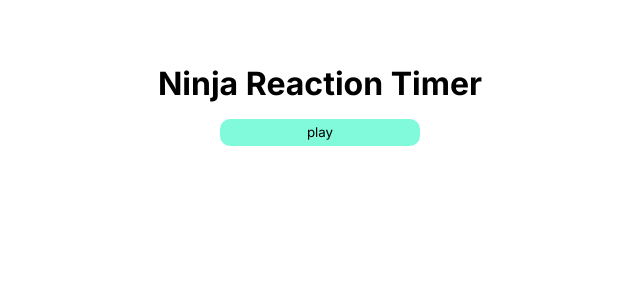
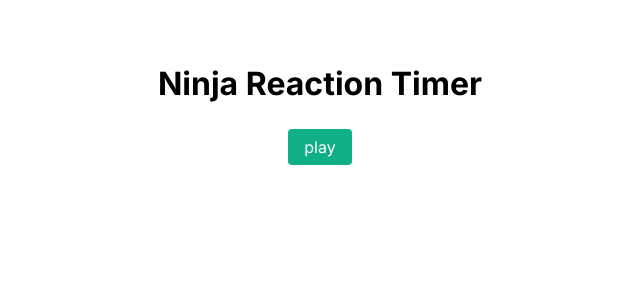
Before and after one commit to WaltsonZh/VueTutorial, a Vue app in the folder ReactionTimer/: page / in a window 1280 px wide. Shown: the top 300 px of the page, without its empty margins (320-960 px from the left). Built offline with nearby package versions, Linux system fonts and the light colour scheme.

Commit message:
lesson 6: final touches -- project completed

```diff
--- a/ReactionTimer/src/App.vue
+++ b/ReactionTimer/src/App.vue
@@ -2,7 +2,7 @@
   <h1>Ninja Reaction Timer</h1>
   <button @click="start" :disabled="isPlaying">play</button>
   <Block :delay="delay" v-if="isPlaying" @end="endGame" />
-  <Results :showResult="showResult" :score="score" />
+  <Results v-if="showResult" :showResult="showResult" :score="score" />
 </template>
 
 <script>
@@ -40,10 +40,16 @@
     margin-top: 2em;
   }
   button {
-    width: 200px;
-    height: 2em;
-    border-radius: 10px;
-    background: #81fadc;
+    border-radius: 4px;
+    background: #0faf87;
+    color: white;
     cursor: pointer;
+    margin: 10px;
+    padding: 8px 16px;
+    font-size: 16px;
+  }
+  button[disabled] {
+    opacity: 0.2;
+    cursor: not-allowed;
   }
 </style>
--- a/ReactionTimer/src/components/Block.vue
+++ b/ReactionTimer/src/components/Block.vue
@@ -1,5 +1,6 @@
 <template>
   <div class="block" v-if="showBlock" @click="stopTimer">click me</div>
+  <div class="block preview" v-else></div>
 </template>
 
   <script>
@@ -35,6 +36,7 @@
 <style scoped>
   .block {
     width: 400px;
+    height: 250px;
     border-radius: 20px;
     background: #0faf87;
     color: white;
@@ -43,4 +45,9 @@
     margin: 40px auto;
     cursor: pointer;
   }
+
+  .block.preview {
+    background: transparent;
+    outline: #0faf87 1px solid;
+  }
 </style>
--- a/ReactionTimer/src/components/Results.vue
+++ b/ReactionTimer/src/components/Results.vue
@@ -1,12 +1,32 @@
 <template>
-  <p v-if="showResult">Reaction time: {{ score }} ms</p>
+  <p>Reaction time: {{ score }} ms</p>
+  <p class="rank">{{ rank }}</p>
 </template>
 
 <script>
-export default {
-  props:['showResult', 'score']
-}
+  export default {
+    props: ['showResult', 'score'],
+    data() {
+      return {
+        rank: null,
+      }
+    },
+    mounted() {
+      if (this.score < 250) {
+        this.rank = 'Ninja fingers'
+      } else if (this.score < 400) {
+        this.rank = 'Rapid Reflexes'
+      } else {
+        this.rank = 'Snail pace...'
+      }
+    },
+  }
 </script>
 
 <style scoped>
+  .rank {
+    font-size: 1.4em;
+    color: #0faf87;
+    font-weight: 700;
+  }
 </style>
```
